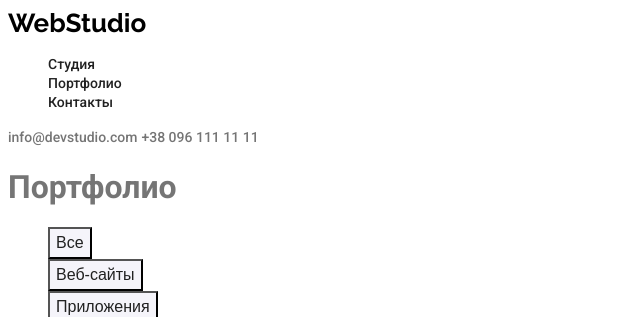
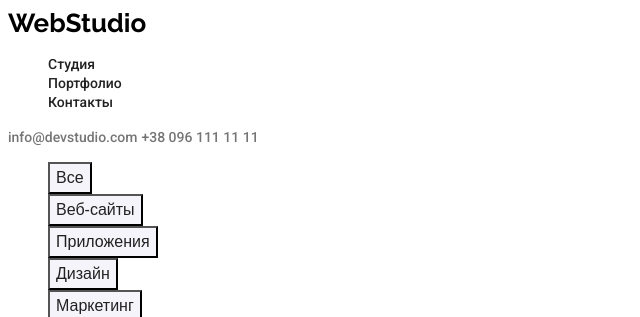
Before and after one commit to Prophecylife/goit-markup-hw-02, a plain HTML site: page portfolio.html in a window 1280 px wide. Shown: the top 317 px of the page, without its empty margins (0-640 px from the left). Drawn offline with Linux system fonts and the light colour scheme.

Commit message:
finished

```diff
--- a/portfolio.html
+++ b/portfolio.html
@@ -27,7 +27,6 @@
       <a href="tel:+380961111111" class="contacts">+38 096 111 11 11</a>
     </header>
     <main>
-      <h1>Портфолио</h1>
       <!-- Buttons list -->
       <section class="section portfolio">
         <ul class="portfolio-list list">
```
